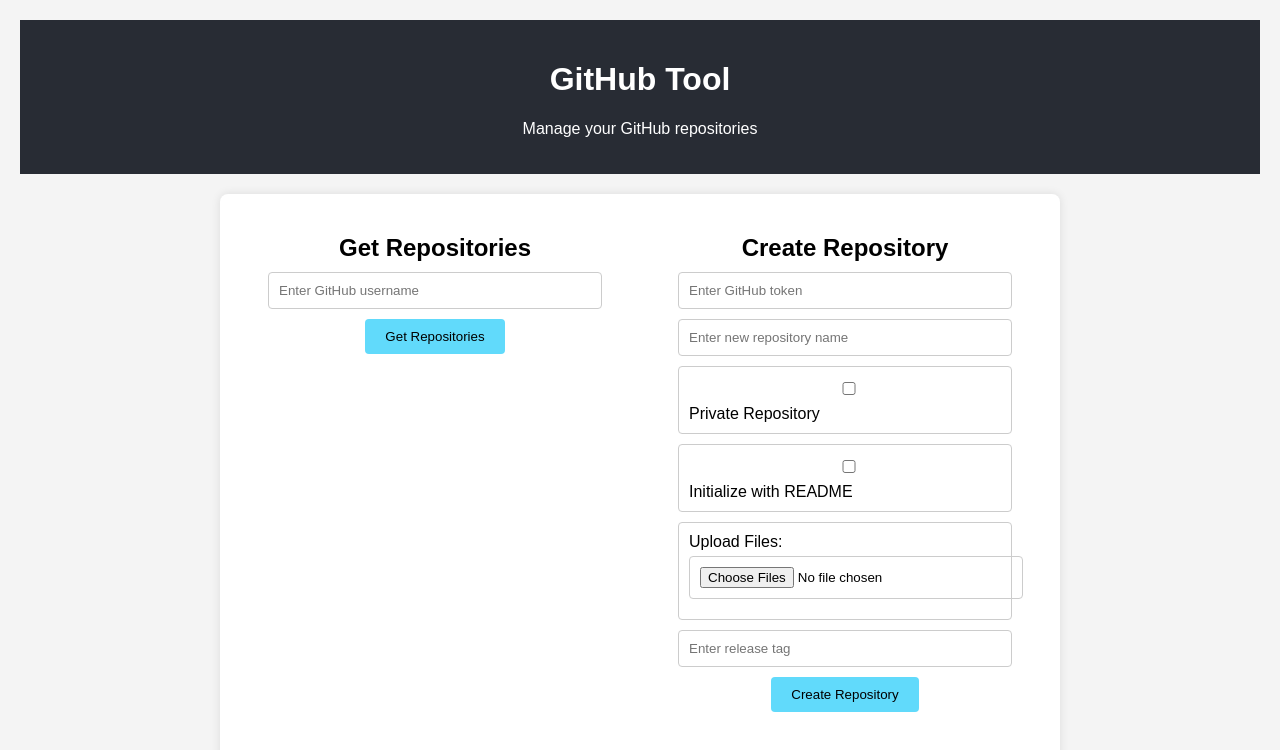
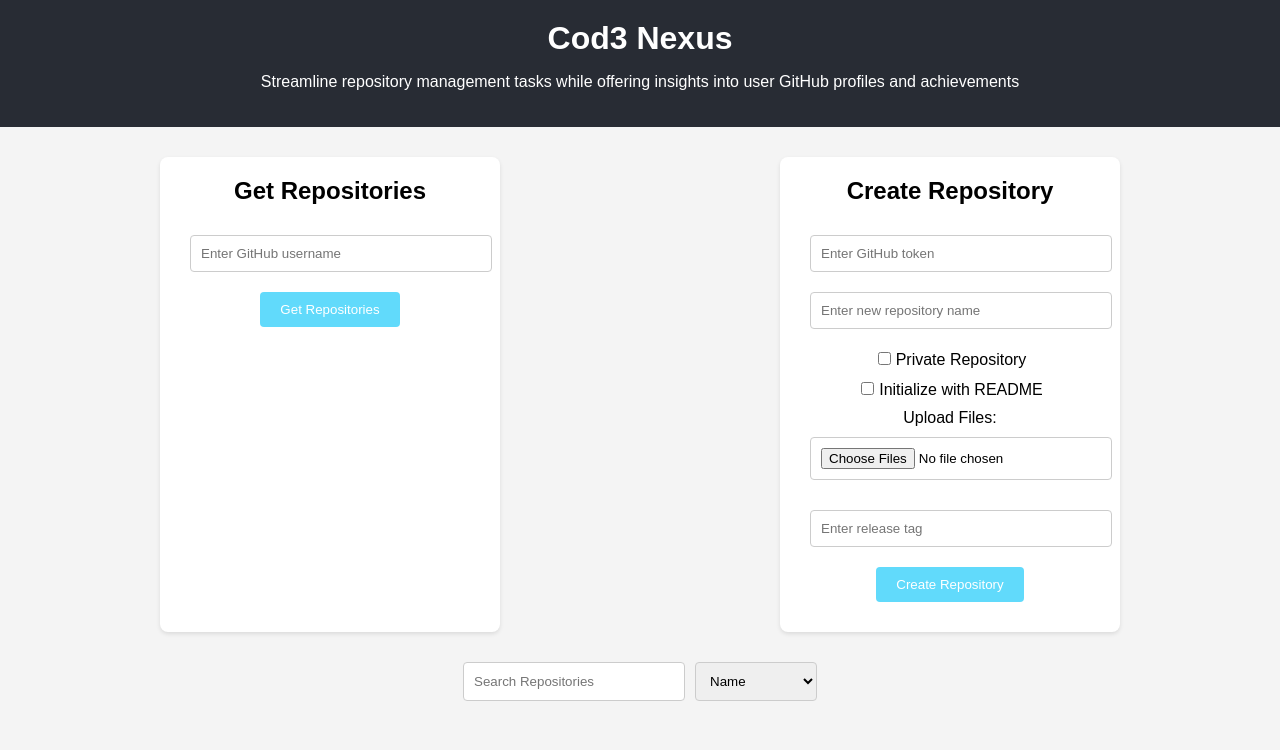
Before and after one commit to jafferkimitei/code-nexus, a React (Create React App) app: page / in a window 1280 px wide. Shown: the top 750 px of the page. Built offline with nearby package versions, Linux system fonts and the light colour scheme.

Commit message:
added pagination

```diff
--- a/package.json
+++ b/package.json
@@ -6,6 +6,7 @@
     "@testing-library/jest-dom": "^5.17.0",
     "@testing-library/react": "^13.4.0",
     "@testing-library/user-event": "^13.5.0",
+    "axios": "^1.7.2",
     "express": "^4.19.2",
     "react": "^18.3.1",
     "react-dom": "^18.3.1",
--- a/src/App.css
+++ b/src/App.css
@@ -1,78 +1,75 @@
-/* General styles */
+/* App.css */
+
 body {
-  margin: 0;
   font-family: Arial, sans-serif;
   background-color: #f4f4f4;
+  margin: 0;
+  padding: 0;
 }
 
 .App {
   text-align: center;
-  padding: 20px;
 }
 
 .App-header {
   background-color: #282c34;
   padding: 20px;
   color: white;
-  margin-bottom: 20px;
+}
+
+.App-header h1 {
+  margin: 0;
 }
 
 .main-content {
-  max-width: 800px;
-  margin: 0 auto;
   padding: 20px;
-  background: white;
-  border-radius: 8px;
-  box-shadow: 0 0 10px rgba(0, 0, 0, 0.1);
 }
 
 .forms-container {
-  display: grid;
-  grid-template-columns: 1fr 1fr;
-  gap: 20px;
-  margin-bottom: 20px;
+  display: flex;
+  justify-content: space-around;
+  flex-wrap: wrap;
 }
 
 .form {
-  display: flex;
-  flex-direction: column;
-  align-items: center;
-  margin-bottom: 20px;
+  background: white;
+  padding: 20px;
+  border-radius: 8px;
+  box-shadow: 0 2px 4px rgba(0, 0, 0, 0.1);
+  margin: 10px;
+  width: 300px;
 }
 
 .form h2 {
-  font-size: 1.5em;
-  margin-bottom: 10px;
+  margin-top: 0;
 }
 
-.form input,
-.form label,
-.form select {
-  width: 80%;
+.form input[type="text"],
+.form input[type="file"] {
+  width: calc(100% - 20px);
+  margin: 10px;
   padding: 10px;
-  margin-bottom: 10px;
   border: 1px solid #ccc;
   border-radius: 4px;
 }
 
 .form label {
-  display: flex;
-  flex-direction: column;
-  align-items: flex-start;
+  display: block;
+  margin: 10px 0;
 }
 
-.form label input,
-.form label select {
-  width: 100%;
-  margin-top: 5px;
+.form input[type="checkbox"] {
+  margin-right: 5px;
 }
 
 .form button {
+  background-color: #61dafb;
+  color: white;
   padding: 10px 20px;
-  background-color: #61dafb;
   border: none;
   border-radius: 4px;
   cursor: pointer;
+  margin: 10px 0;
 }
 
 .form button:hover {
@@ -81,36 +78,89 @@ body {
 
 .message {
   color: red;
-  margin-top: 10px;
+  margin: 20px;
 }
 
-.github-stats {
-  margin-top: 20px;
-  text-align: center;
+.github-stats,
+.github-trophies,
+.github-repositories {
+  margin: 20px;
 }
 
-.github-trophies {
-  margin-top: 20px;
+.github-stats .github-stat-item,
+.github-trophies .github-trophy,
+.github-repositories .repo-list {
+  margin: 10px 0;
 }
 
-.github-repositories {
-  margin-top: 20px;
+.github-trophies .github-trophy-list {
+  display: flex;
+  justify-content: center;
+  flex-wrap: wrap;
 }
 
-.repositories ul {
-  list-style-type: none;
+.github-trophies .github-trophy {
+  margin: 10px;
+}
+
+.github-repositories .repo-list {
+  list-style: none;
   padding: 0;
 }
 
-.repositories li {
+.github-repositories .repo-list li {
+  background: white;
+  padding: 10px;
+  border-radius: 4px;
+  box-shadow: 0 2px 4px rgba(0, 0, 0, 0.1);
   margin: 10px 0;
 }
 
-.repositories a {
-  color: #61dafb;
+.github-repositories .repo-list li a {
   text-decoration: none;
+  color: #0366d6;
 }
 
-.repositories a:hover {
+.github-repositories .repo-list li a:hover {
   text-decoration: underline;
 }
+
+.repository-controls {
+  display: flex;
+  justify-content: center;
+  margin: 20px 0;
+}
+
+.repository-controls input[type="text"] {
+  width: 200px;
+  padding: 10px;
+  border: 1px solid #ccc;
+  border-radius: 4px;
+  margin-right: 10px;
+}
+
+.repository-controls select {
+  padding: 10px;
+  border: 1px solid #ccc;
+  border-radius: 4px;
+}
+
+.pagination {
+  display: flex;
+  justify-content: center;
+  margin: 20px 0;
+}
+
+.pagination button {
+  background: #61dafb;
+  color: white;
+  border: none;
+  border-radius: 4px;
+  padding: 10px 15px;
+  margin: 0 5px;
+  cursor: pointer;
+}
+
+.pagination button:hover {
+  background: #21a1f1;
+}
--- a/src/App.js
+++ b/src/App.js
@@ -10,15 +10,18 @@ function App() {
   const [files, setFiles] = useState([]);
   const [releaseTag, setReleaseTag] = useState('');
   const [repositories, setRepositories] = useState([]);
+  const [filteredRepositories, setFilteredRepositories] = useState([]);
   const [userStats, setUserStats] = useState(null);
-  const [trophies, setTrophies] = useState([]);
   const [message, setMessage] = useState('');
+  const [searchTerm, setSearchTerm] = useState('');
+  const [sortOption, setSortOption] = useState('name');
+  const [currentPage, setCurrentPage] = useState(1);
+  const reposPerPage = 5;
 
   useEffect(() => {
     if (username) {
       fetchUserStats();
       fetchRepositories();
-      fetchTrophies();
     }
     // eslint-disable-next-line react-hooks/exhaustive-deps
   }, []);
@@ -50,7 +53,6 @@ function App() {
     event.preventDefault();
     fetchUserStats();
     fetchRepositories();
-    fetchTrophies();
   };
 
   const handleRepoSubmit = async (event) => {
@@ -63,6 +65,7 @@ function App() {
       const response = await fetch(`https://api.github.com/users/${username}/repos`);
       const data = await response.json();
       setRepositories(data);
+      setFilteredRepositories(data);
     } catch (error) {
       setMessage('Error fetching repositories');
     }
@@ -77,26 +80,6 @@ function App() {
       setMessage('Error fetching user statistics');
     }
   };
-
-  const fetchTrophies = async () => {
-    try {
-      console.log('Fetching trophies for username:', username);
-      const response = await fetch(`https://github-contributions.vercel.app/api/trophies?username=${username}`);
-      console.log('Response:', response);
-
-      if (!response.ok) {
-        throw new Error(`HTTP error! Status: ${response.status}`);
-      }
-
-      const data = await response.json();
-      console.log('Data:', data);
-      setTrophies(data.trophies);
-    } catch (error) {
-      console.error('Error fetching trophies:', error);
-      setMessage('Error fetching trophies');
-    }
-  };
-
 
 
   const createRepository = async () => {
@@ -221,11 +204,49 @@ function App() {
     });
   };
 
+  const handleSearchChange = (event) => {
+    const search = event.target.value;
+    setSearchTerm(search);
+    filterAndSortRepositories(search, sortOption);
+  };
+
+  const handleSortChange = (event) => {
+    const sort = event.target.value;
+    setSortOption(sort);
+    filterAndSortRepositories(searchTerm, sort);
+  };
+
+  const filterAndSortRepositories = (search, sort) => {
+    let filtered = repositories.filter(repo =>
+      repo.name.toLowerCase().includes(search.toLowerCase()) ||
+      (repo.description && repo.description.toLowerCase().includes(search.toLowerCase()))
+    );
+
+    filtered = filtered.sort((a, b) => {
+      if (sort === 'name') {
+        return a.name.localeCompare(b.name);
+      } else if (sort === 'stars') {
+        return b.stargazers_count - a.stargazers_count;
+      } else if (sort === 'created') {
+        return new Date(b.created_at) - new Date(a.created_at);
+      }
+      return 0;
+    });
+
+    setFilteredRepositories(filtered);
+  };
+
+  const indexOfLastRepo = currentPage * reposPerPage;
+  const indexOfFirstRepo = indexOfLastRepo - reposPerPage;
+  const currentRepos = filteredRepositories.slice(indexOfFirstRepo, indexOfLastRepo);
+
+  const paginate = (pageNumber) => setCurrentPage(pageNumber);
+
   return (
     <div className="App">
       <header className="App-header">
-        <h1>GitHub Tool</h1>
-        <p>Manage your GitHub repositories</p>
+        <h1>Cod3 Nexus</h1>
+        <p>Streamline repository management tasks while offering insights into user GitHub profiles and achievements</p>
       </header>
       <main className='main-content'>
         <div className="forms-container">
@@ -279,7 +300,7 @@ function App() {
               <input
                 type="file"
                 name="files"
-                multiple  // Allow multiple files
+                multiple
                 onChange={handleFileChange}
               />
             </label>
@@ -306,6 +327,19 @@ function App() {
             <button type="submit">Create Repository</button>
           </form>
         </div>
+        <div className="repository-controls">
+          <input
+            type="text"
+            placeholder="Search Repositories"
+            value={searchTerm}
+            onChange={handleSearchChange}
+          />
+          <select value={sortOption} onChange={handleSortChange}>
+            <option value="name">Name</option>
+            <option value="stars">Stars</option>
+            <option value="created">Created Date</option>
+          </select>
+        </div>
         {message && <p className="message">{message}</p>}
         {userStats && (
           <div className="github-stats">
@@ -318,23 +352,11 @@ function App() {
             </div>
           </div>
         )}
-          {trophies.length > 0 && (
-            <div className="github-trophies">
-              <h2>GitHub Trophies</h2>
-              <div className="github-trophy-list">
-                {trophies.map((trophy, index) => (
-                  <div key={index} className="github-trophy">
-                    <img src={trophy} alt={`Trophy ${index}`} />
-                  </div>
-                ))}
-              </div>
-            </div>
-          )}
-          {repositories.length > 0 && (
+        {currentRepos.length > 0 && (
           <div className="github-repositories">
             <h2>Repositories</h2>
             <ul className="repo-list">
-                {repositories.map((repo, index) => (
+              {currentRepos.map((repo, index) => (
                 <li key={index}>
                   <a href={repo.html_url} target="_blank" rel="noopener noreferrer">
                     {repo.name}
@@ -342,6 +364,13 @@ function App() {
                 </li>
               ))}
             </ul>
+            <div className="pagination">
+              {[...Array(Math.ceil(filteredRepositories.length / reposPerPage)).keys()].map(number => (
+                <button key={number + 1} onClick={() => paginate(number + 1)}>
+                  {number + 1}
+                </button>
+              ))}
+            </div>
           </div>
         )}
       </main>
```
Also changed, not shown: 1 other file (tests, documents, lock files or other folders). Lines whose indentation alone changed are shown as unchanged.
